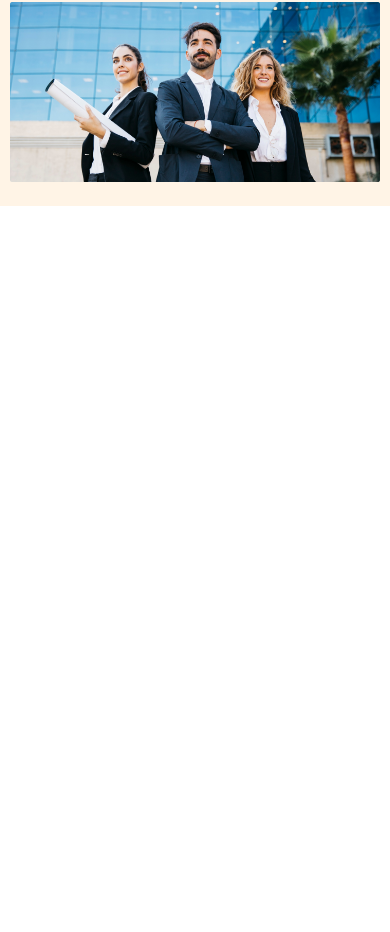
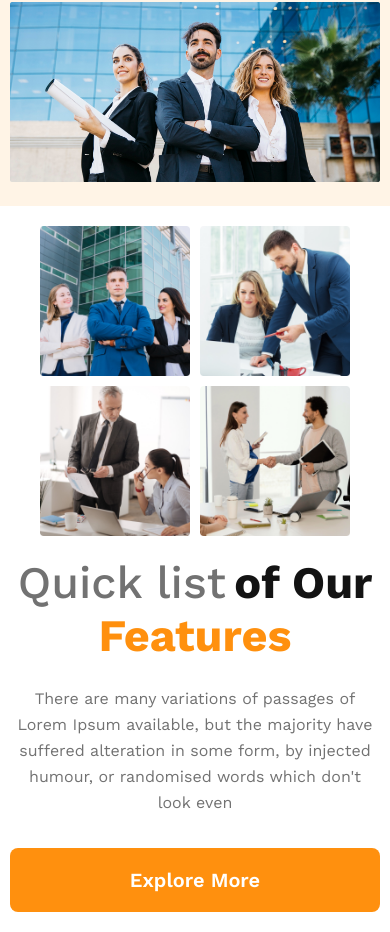
Before and after one commit to mehedihasan712277/g3-architects, a plain HTML site: page index.html in a window 390 px wide. Shown: the part 411-1343 px from the top of the page. Before the commit the page ends 844 px from the top, so only its background shows below. Drawn offline with nearby package versions, Linux system fonts and the light colour scheme.

Commit message:
responsive section footer done

```diff
--- a/index.html
+++ b/index.html
@@ -36,7 +36,29 @@
         </div>
     </header>
     <main>
-
+        <section id="feature">
+            <div class="featureContainer">
+                <div class="featurePart1">
+                    <img src="images/team2.png" alt="img" class="featureImage">
+                    <img src="images/team3.png" alt="img" class="featureImage">
+                    <img src="images/team1.png" alt="img" class="featureImage">
+                    <img src="images/team4.png" alt="img" class="featureImage">
+                </div>
+                <div class="featurePart2">
+                    <p class="featureTitle">
+                        <span class="s1">Quick list</span>
+                        <span class="s2">of Our</span>
+                        <span class="s3">Features</span>
+                    </p>
+                    <p class="featureDesc txt">
+                        There are many variations of passages of Lorem Ipsum available, but the majority have suffered
+                        alteration in some form,
+                        by injected humour, or randomised words which don't look even
+                    </p>
+                    <button class="featureBtn btn">Explore More</button>
+                </div>
+            </div>
+        </section>
     </main>
     <footer>
 
--- a/style.css
+++ b/style.css
@@ -98,6 +98,65 @@ nav ul li a {
     width: 100%;
 }
 
+/* ---------------feature part--------------  */
+#feature {
+    padding: 85px 140px;
+}
+
+.featureContainer {
+    display: flex;
+    justify-content: center;
+    align-items: center;
+    gap: 20px;
+    /* background-color: blue; */
+}
+
+.featureImage {
+    width: 270px;
+}
+
+.featurePart1 {
+    /* background-color: red; */
+    display: grid;
+    grid-template-columns: repeat(2, 1fr);
+    gap: 10px;
+}
+
+.featurePart2 {
+    width: 35%;
+}
+
+.featureDesc {
+    margin: 24px 0 32px;
+}
+
+.s1 {
+    color: #727272;
+    font-size: 45px;
+    font-weight: 500;
+}
+
+.s2 {
+    color: #131313;
+    font-size: 45px;
+    font-weight: 700;
+}
+
+.s3 {
+    color: #FF900E;
+    font-size: 45px;
+    font-weight: 700;
+}
+
+
+
+
+
+
+
+
+
+
 /* ----------------------responsive web design-------------------- */
 /* extra large------------ */
 @media screen and (max-width: 1280px) {
@@ -112,13 +171,12 @@ nav ul li a {
 
 /* large--------------------- */
 @media screen and (max-width:1024px) {
-    header {
+
+    header,
+    #feature {
         padding: 50px 100px;
     }
 
-    section {
-        padding: 0 100px;
-    }
 }
 
 @media screen and (max-width: 820px) {
@@ -126,21 +184,26 @@ nav ul li a {
         padding: 20px 50px;
     }
 
-    section {
-        padding: 0 50px;
+}
+
+/* mediam---------------------------- */
+@media screen and (max-width: 768px) {
+    .featureContainer {
+        flex-direction: column;
+    }
+
+    .featurePart2 {
+        width: 100%;
+        text-align: center;
     }
 }
 
-/* mediam---------------------------- */
-@media screen and (max-width: 768px) {}
+/* small----------------------------------- */
+@media screen and (max-width: 425px) {
 
-@media screen and (max-width: 425px) {
-    header {
+    header,
+    #feature {
         padding: 20px 10px;
-    }
-
-    section {
-        padding: 0 10px;
     }
 
     nav {
@@ -178,10 +241,20 @@ nav ul li a {
         font-size: 1rem;
         width: 100%;
     }
+
+    .featureImage {
+        width: 150px;
+    }
+
+    .featureTitle {
+        font-size: 25px;
+    }
+
+    .featureBtn {
+        width: 100%;
+    }
 }
 
-/* small-------------------------- */
-@media screen and (max-width:640px) {}
 
 @media screen and (max-width: 320px) {
 
@@ -189,9 +262,6 @@ nav ul li a {
         padding: 20px 10px;
     }
 
-    section {
-        padding: 0 10px;
-    }
 
     nav {
         flex-direction: column;
```
